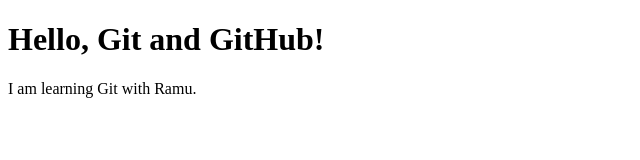
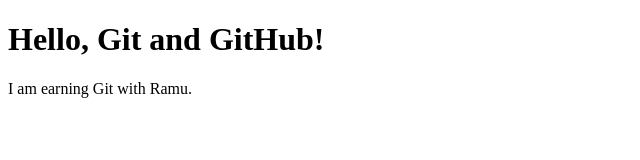
Before and after one commit to ankush-cdac/Practice-1, a plain HTML site: page index.html in a window 1280 px wide. Shown: the full height of the page, 0-640 px from the left. Drawn offline with Linux system fonts and the light colour scheme.

Commit message:
new change

```diff
--- a/index.html
+++ b/index.html
@@ -5,6 +5,6 @@
 </head>
 <body>
     <h1>Hello, Git and GitHub!</h1>
-    <p>I am learning Git with Ramu.</p>
+    <p>I am earning Git with Ramu.</p>
 </body>
 </html>
```
